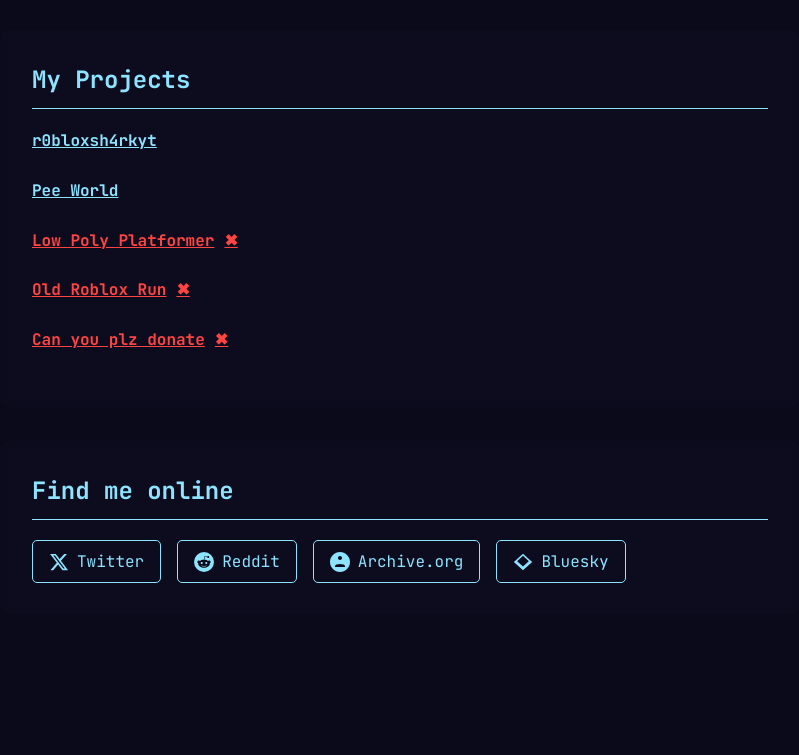
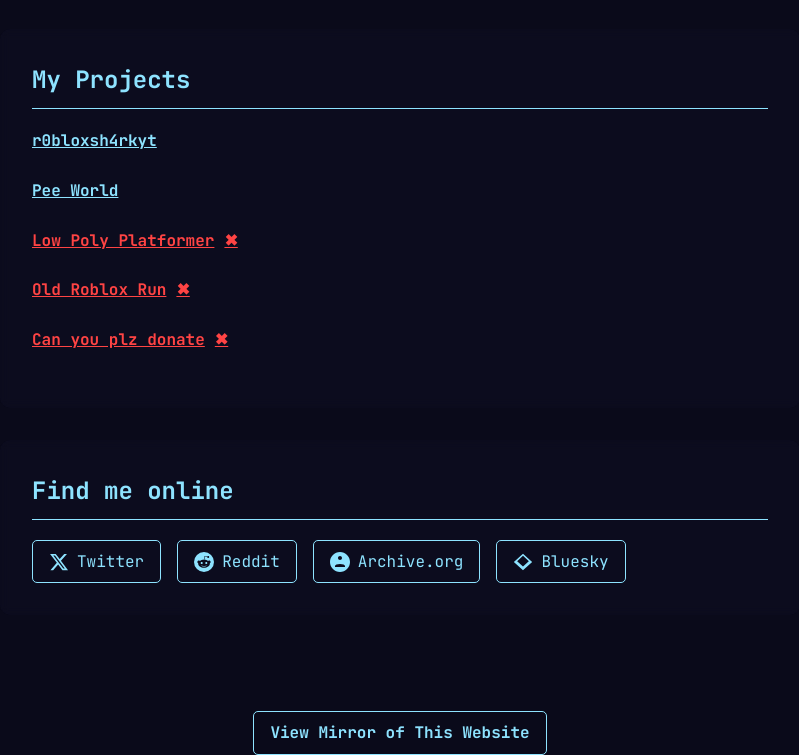
Before and after one commit to SharkGitHubz/my-webpage, a plain HTML site: page index.html in a window 1280 px wide. Shown: the part 554-1309 px from the top of the page, without its empty margins (240-1039 px from the left). Before the commit the page ends 1233 px from the top, so only its background shows below. Drawn offline with Linux system fonts and the light colour scheme.

Commit message:
Update index.html

```diff
--- a/index.html
+++ b/index.html
@@ -257,6 +257,8 @@
                         <path d="M12 2L1 12l11 10 11-10L12 2zm0 15.5L5 11l7-6.5 7 6.5-7 6.5z"/>
                     </svg>
                     Bluesky
+
+
                 </a>
             </div>
         </div>
@@ -272,6 +274,13 @@
                 }
             });
         });
+
     </script>
+
 </body>
 </html>
+<div style="text-align: center; margin-top: 2rem;">
+    <a href="https://sharkgithubz.github.io/my-website-mirror/" target="_blank" style="color: #8ee3ff; text-decoration: none; font-weight: bold; font-size: 1rem; border: 1px solid #8ee3ff; padding: 0.5rem 1rem; border-radius: 5px; display: inline-block; transition: all 0.3s ease;">
+        View Mirror of This Website
+    </a>
+</div>
```
